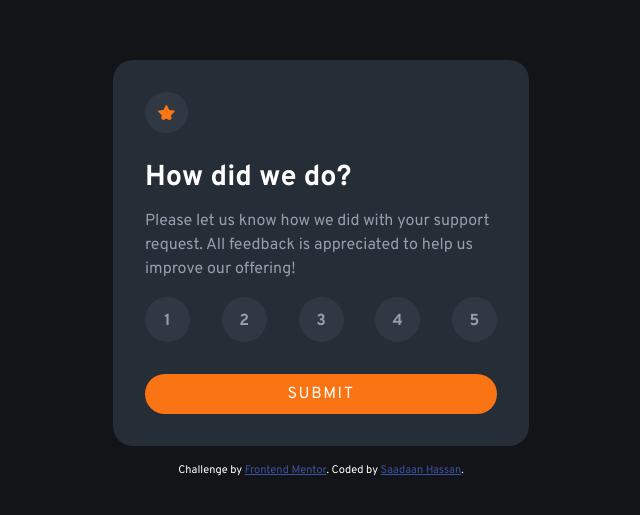
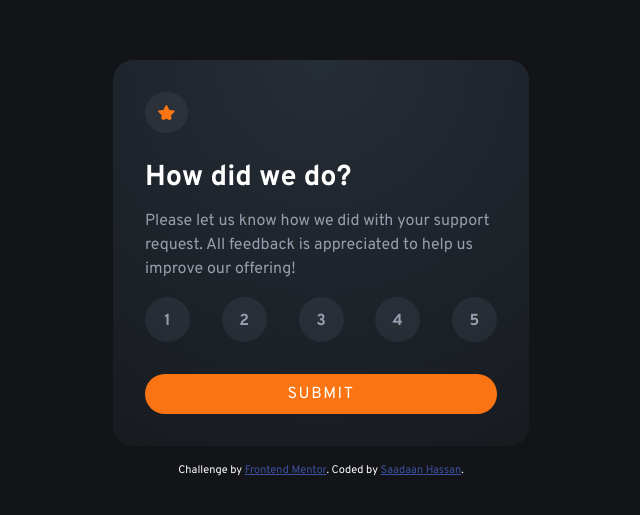
Before and after one commit to Saadaan-Hassan/Interactive-Rating-Card, a plain HTML site: page index.html in a window 1280 px wide. Shown: the part 131-646 px from the top of the page, without its empty margins (319-959 px from the left). Drawn offline with Linux system fonts and the light colour scheme.

Commit message:
Change Main Tag Background to gradient

```diff
--- a/css/style.css
+++ b/css/style.css
@@ -107,6 +107,7 @@ main {
   --radius: 20px;
 
   background-color: var(--color-neutral-400);
+  background-image: radial-gradient(circle at top,var(--color-neutral-400), var(--color-neutral-500) 140%);
   max-width: 26rem;
   margin-inline: auto;
   padding: 2rem;
```
